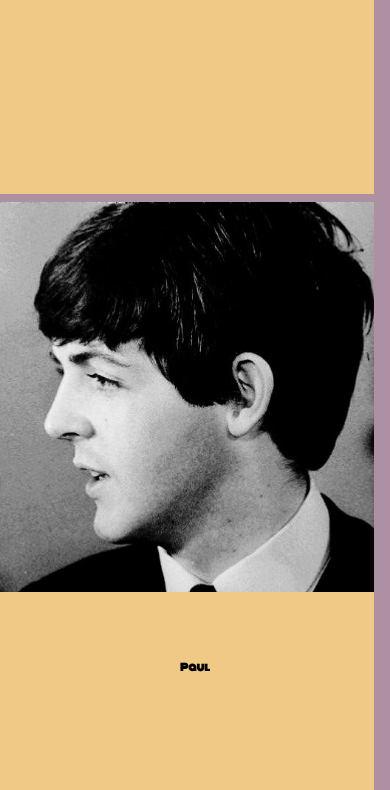
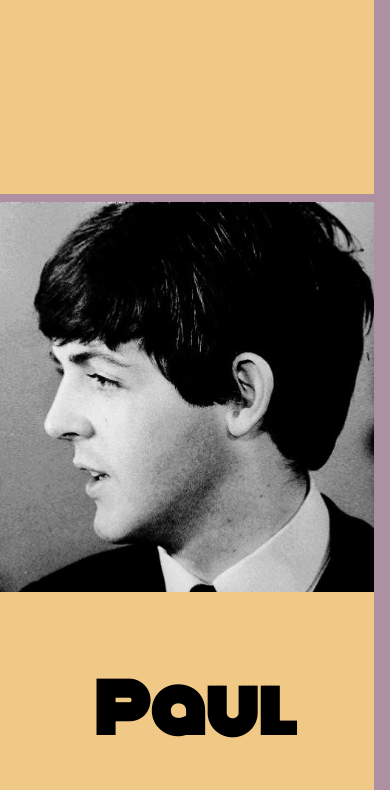
Before and after one commit to pepo999/pinwheel, a plain HTML site: page index.html in a window 390 px wide. Shown: the part 576-1366 px from the top of the page. Drawn offline with Linux system fonts and the light colour scheme.

Commit message:
Update style.css

```diff
--- a/style.css
+++ b/style.css
@@ -221,7 +221,8 @@ opacity: 0.5;
         opacity: 1;
     }
 
-    body{
-        font-size: 100px;
+    h1{
+        font-size: 17vw;
+
     }
     }
```
